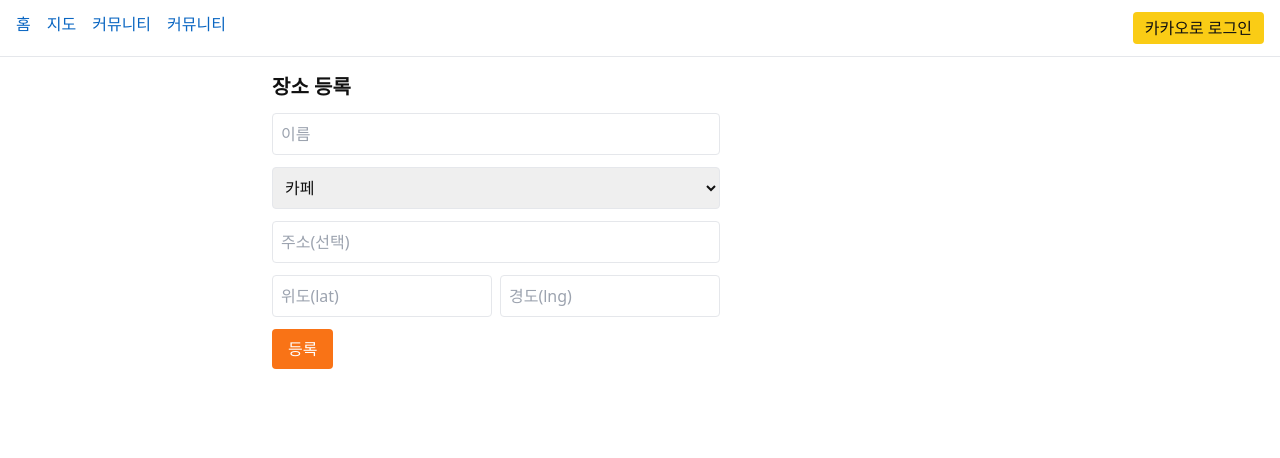
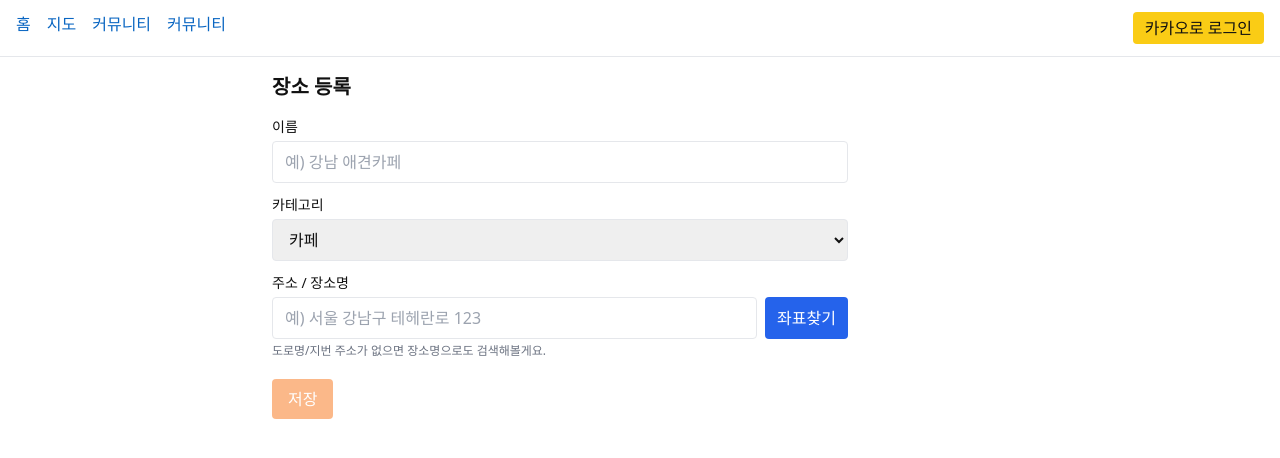
Before and after one commit to thenthenthen12/pet-web-starter, a Next.js app: page /places/new in a window 1280 px wide. Shown: the top 458 px of the page. Built offline with nearby package versions, Linux system fonts and the light colour scheme; no server answers.

Commit message:
feat(places): address->coord via Kakao REST (server proxy) + preview map + insert form

```diff
--- /dev/null
+++ b/app/api/geocode/route.ts
@@ -0,0 +1,39 @@
+// app/api/geocode/route.ts
+import { NextResponse } from 'next/server'
+
+const KAKAO_HOST = 'https://dapi.kakao.com'
+
+export async function GET(req: Request) {
+  const { searchParams } = new URL(req.url)
+  const q = searchParams.get('q')?.trim()
+  if (!q) return NextResponse.json({ error: 'Missing query ?q=' }, { status: 400 })
+
+  const headers = { Authorization: `KakaoAK ${process.env.KAKAO_REST_KEY}` }
+
+  // 1) 도로명/지번 주소로 좌표 탐색
+  const addrRes = await fetch(
+    `${KAKAO_HOST}/v2/local/search/address.json?query=${encodeURIComponent(q)}`,
+    { headers }
+  )
+  const addrJson = await addrRes.json()
+
+  // documents[0]: { x: lng, y: lat }  ※ Kakao는 x=경도, y=위도
+  let doc = addrJson?.documents?.[0]
+
+  // 2) 주소가 아니면 키워드(장소명)로 보조 탐색
+  if (!doc) {
+    const kwRes = await fetch(
+      `${KAKAO_HOST}/v2/local/search/keyword.json?query=${encodeURIComponent(q)}`,
+      { headers }
+    )
+    const kwJson = await kwRes.json()
+    doc = kwJson?.documents?.[0]
+  }
+
+  if (!doc) return NextResponse.json({ error: 'not_found' }, { status: 404 })
+
+  const lat = Number(doc.y) // 위도
+  const lng = Number(doc.x) // 경도
+
+  return NextResponse.json({ lat, lng, raw: doc })
+}
--- /dev/null
+++ b/app/places/MapPreview.tsx
@@ -0,0 +1,46 @@
+'use client'
+
+import { useEffect, useRef } from 'react'
+
+export default function MapPreview({ lat, lng }: { lat?: number; lng?: number }) {
+  const ref = useRef<HTMLDivElement>(null)
+
+  useEffect(() => {
+    if (lat == null || lng == null) return
+    const key = process.env.NEXT_PUBLIC_KAKAO_MAP_KEY
+    if (!key) return
+
+    const scriptId = 'kakao-map-sdk'
+    const onReady = () => {
+      // @ts-ignore
+      if (!window.kakao || !window.kakao.maps) return
+      // @ts-ignore
+      window.kakao.maps.load(() => {
+        if (!ref.current) return
+        // @ts-ignore
+        const map = new window.kakao.maps.Map(ref.current, {
+          center: new window.kakao.maps.LatLng(lat, lng),
+          level: 4
+        })
+        // @ts-ignore
+        new window.kakao.maps.Marker({
+          map,
+          position: new window.kakao.maps.LatLng(lat, lng)
+        })
+      })
+    }
+
+    if (!document.getElementById(scriptId)) {
+      const s = document.createElement('script')
+      s.id = scriptId
+      s.src = `//dapi.kakao.com/v2/maps/sdk.js?appkey=${key}&autoload=false`
+      s.async = true
+      document.head.appendChild(s)
+      s.onload = onReady
+    } else {
+      onReady()
+    }
+  }, [lat, lng])
+
+  return <div ref={ref} style={{ width: '100%', height: 220, border: '1px solid #eee' }} />
+}
--- a/app/places/new/page.tsx
+++ b/app/places/new/page.tsx
@@ -1,72 +1,150 @@
 'use client'
+
 import { useState } from 'react'
+// 경로는 프로젝트 구조에 맞게 조정 (new/가 한 단계 더 깊으니 보통 아래가 맞습니다)
+import { supabase } from '../../../src/lib/supabaseClient'
 import { useRouter } from 'next/navigation'
-import { useSession, signIn } from 'next-auth/react'
+import MapPreview from '../MapPreview'
 
 export default function NewPlacePage() {
-  const { data: session } = useSession()
+  const [name, setName] = useState('')
+  const [category, setCategory] = useState('cafe')
+  const [address, setAddress] = useState('')
+  const [lat, setLat] = useState<number | undefined>()
+  const [lng, setLng] = useState<number | undefined>()
+  const [loadingGeo, setLoadingGeo] = useState(false)
+  const [saving, setSaving] = useState(false)
+  const [msg, setMsg] = useState<string | null>(null)
+
   const router = useRouter()
-  const [form, setForm] = useState({ name:'', category:'cafe', address:'', lat:'', lng:'' })
-  const [saving, setSaving] = useState(false)
 
-  async function submit(e: React.FormEvent) {
+  async function findCoords() {
+    if (!address.trim()) {
+      setMsg('주소(또는 장소명)를 입력해주세요.')
+      return
+    }
+    setMsg(null)
+    setLoadingGeo(true)
+    try {
+      const res = await fetch(`/api/geocode?q=${encodeURIComponent(address)}`)
+      const data = await res.json()
+      if (!res.ok) {
+        setMsg(data?.error || '좌표를 찾을 수 없습니다.')
+        setLat(undefined)
+        setLng(undefined)
+        return
+      }
+      setLat(data.lat)
+      setLng(data.lng)
+      setMsg('좌표를 찾았습니다. 미리보기 지도를 확인하세요.')
+    } catch (e: any) {
+      setMsg('좌표 변환 중 오류가 발생했습니다.')
+    } finally {
+      setLoadingGeo(false)
+    }
+  }
+
+  async function onSubmit(e: React.FormEvent) {
     e.preventDefault()
-    if (!session) return signIn('kakao')
+    setMsg(null)
+    if (!name.trim()) return setMsg('이름을 입력해주세요.')
+    if (!category.trim()) return setMsg('카테고리를 선택해주세요.')
+    if (lat == null || lng == null) return setMsg('먼저 주소로 좌표를 찾아주세요.')
 
     setSaving(true)
-    const res = await fetch('/api/places', {
-      method: 'POST',
-      headers: {'Content-Type':'application/json'},
-      body: JSON.stringify({
-        ...form,
-        lat: Number(form.lat),
-        lng: Number(form.lng),
+    try {
+      const { error } = await supabase.from('places').insert({
+        name,
+        category,
+        address,
+        lat,
+        lng
+        // user_id: 추후 Auth 붙인 후 auth.user.id로 저장
       })
-    })
-
-    let data: any = null
-    try {
-      data = await res.json()
-    } catch { /* 빈 바디 방지 */ }
-
+      if (error) {
+        setMsg(`저장 실패: ${error.message}`)
+      } else {
+        router.push('/places')
+      }
+    } finally {
       setSaving(false)
-
-    if (!res.ok) {
-      alert('등록 실패: ' + (data?.error ?? '알 수 없는 오류'))
-      return
     }
-
-    alert('등록되었습니다!')
-    router.push('/places')
-    router.refresh()
   }
 
   return (
-    <form onSubmit={submit} className="space-y-3 max-w-md">
+    <div className="max-w-xl space-y-4">
       <h2 className="text-xl font-semibold">장소 등록</h2>
 
-      <input className="w-full border p-2 rounded" placeholder="이름"
-             value={form.name} onChange={e=>setForm(s=>({...s,name:e.target.value}))} required />
-      <select className="w-full border p-2 rounded"
-              value={form.category} onChange={e=>setForm(s=>({...s,category:e.target.value}))}>
+      <form onSubmit={onSubmit} className="space-y-3">
+        <div>
+          <label className="block text-sm mb-1">이름</label>
+          <input
+            className="w-full border px-3 py-2 rounded"
+            value={name}
+            onChange={e => setName(e.target.value)}
+            placeholder="예) 강남 애견카페"
+          />
+        </div>
+
+        <div>
+          <label className="block text-sm mb-1">카테고리</label>
+          <select
+            className="w-full border px-3 py-2 rounded"
+            value={category}
+            onChange={e => setCategory(e.target.value)}
+          >
             <option value="cafe">카페</option>
             <option value="park">공원</option>
-        <option value="hospital">동물병원</option>
-        <option value="store">용품점</option>
+            <option value="hospital">병원</option>
+            <option value="hotel">숙소</option>
+            <option value="store">용품</option>
           </select>
-      <input className="w-full border p-2 rounded" placeholder="주소(선택)"
-             value={form.address} onChange={e=>setForm(s=>({...s,address:e.target.value}))} />
-      <div className="grid grid-cols-2 gap-2">
-        <input className="border p-2 rounded" placeholder="위도(lat)"
-               value={form.lat} onChange={e=>setForm(s=>({...s,lat:e.target.value}))} required />
-        <input className="border p-2 rounded" placeholder="경도(lng)"
-               value={form.lng} onChange={e=>setForm(s=>({...s,lng:e.target.value}))} required />
         </div>
 
-      <button disabled={saving}
-              className="px-4 py-2 rounded bg-orange-500 text-white disabled:opacity-60">
-        {saving ? '등록 중...' : '등록'}
+        <div>
+          <label className="block text-sm mb-1">주소 / 장소명</label>
+          <div className="flex gap-2">
+            <input
+              className="flex-1 border px-3 py-2 rounded"
+              value={address}
+              onChange={e => setAddress(e.target.value)}
+              placeholder="예) 서울 강남구 테헤란로 123"
+            />
+            <button
+              type="button"
+              onClick={findCoords}
+              className="px-3 py-2 rounded bg-blue-600 text-white"
+              disabled={loadingGeo}
+            >
+              {loadingGeo ? '검색중...' : '좌표찾기'}
             </button>
+          </div>
+          <p className="text-xs text-gray-500 mt-1">
+            도로명/지번 주소가 없으면 장소명으로도 검색해볼게요.
+          </p>
+        </div>
+
+        {(lat != null && lng != null) && (
+          <div>
+            <div className="text-sm mb-2">
+              찾은 좌표: <b>{lat}</b>, <b>{lng}</b>
+            </div>
+            <MapPreview lat={lat} lng={lng} />
+          </div>
+        )}
+
+        {msg && <div className="text-sm text-amber-700">{msg}</div>}
+
+        <div className="pt-2">
+          <button
+            type="submit"
+            disabled={saving || lat == null || lng == null}
+            className="px-4 py-2 rounded bg-orange-500 text-white disabled:opacity-50"
+          >
+            {saving ? '저장중...' : '저장'}
+          </button>
+        </div>
       </form>
+    </div>
   )
 }
```
Lines whose indentation alone changed are shown as unchanged.
